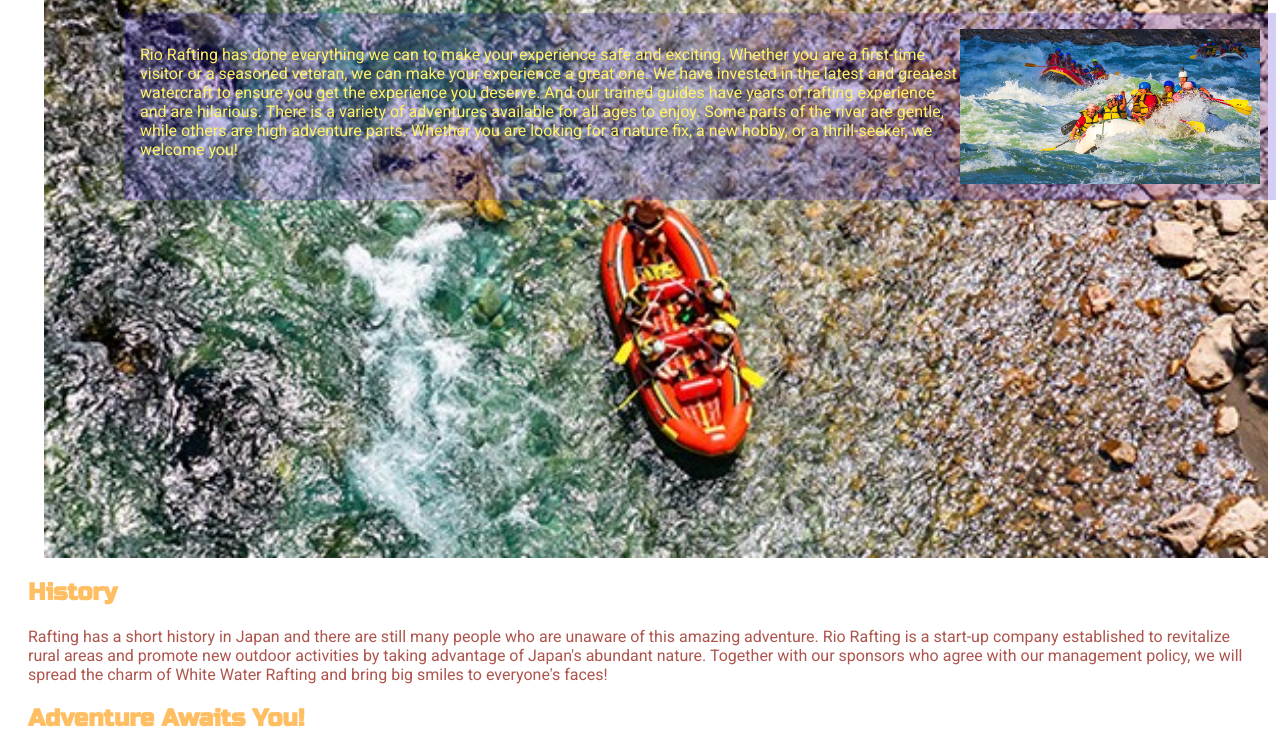
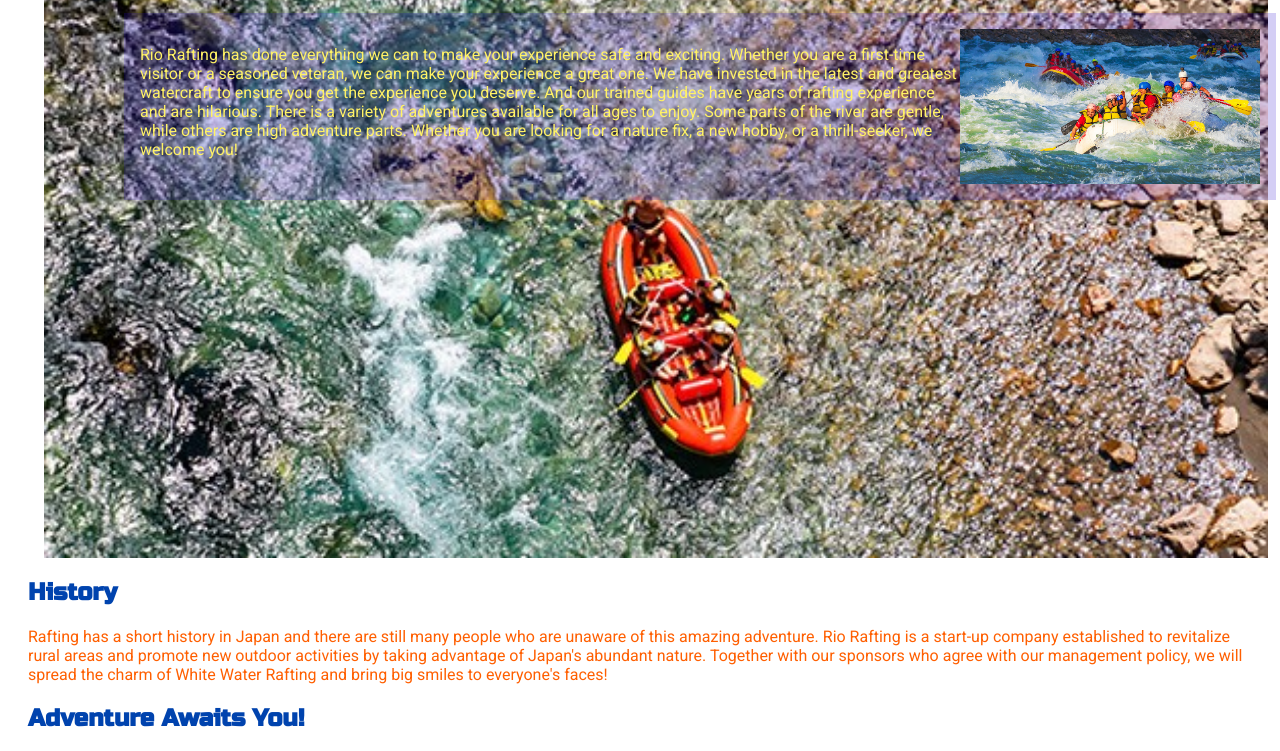
Before and after one commit to gaewta/wdd130, a plain HTML site: page wwr/about.html in a window 1280 px wide. Shown: the part 470-1221 px from the top of the page. Drawn offline with Linux system fonts and the light colour scheme.

Commit message:
modified

```diff
--- a/wwr/styles/rafting.css
+++ b/wwr/styles/rafting.css
@@ -2,18 +2,18 @@
 @import url('https://fonts.googleapis.com/css2?family=Roboto&display=swap');
 
 :root {
-    --primary-color: #2D4C8F;
-    --secondary-color: #FFBE62;
+    --primary-color: #7DD3FF;
+    --secondary-color: #0043AE;
     --accent1-color: #FFF265;
-    --accent2-color: #AE554D;
+    --accent2-color: #FF5F01;
 
     --heading-font: "Russo One";
     --paragraph-font: "Roboto";
 
     --nav-background-color: #FCFDFE;
-    --nav-link-color: #2D4C8F;
+    --nav-link-color: #0043AE;
     --nav-hover-link-color: #FCFDFE;
-    --nav-hover-background-color: #FFBE62;
+    --nav-hover-background-color: #7DD3FF;
 }
 
 h1, h2 {
```
